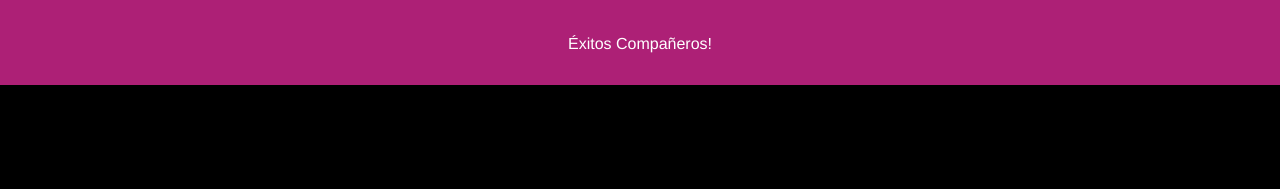
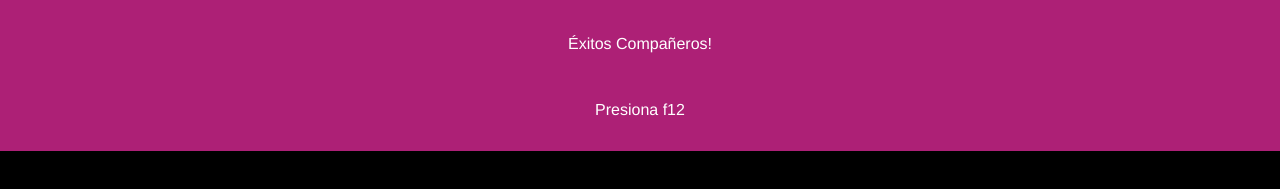
Before and after one commit to maramarkxd1/10-HACKATON, a plain HTML site: page index.html in a window 1280 px wide. Shown: the part 221-410 px from the top of the page. Drawn offline with Linux system fonts and the light colour scheme.

Commit message:
edit index.html

```diff
--- a/index.html
+++ b/index.html
@@ -12,6 +12,7 @@
     <div class="container">
         <h1 class="tittle">10 HACKATON</h1>
         <p class="quest">Éxitos Compañeros!</p>
+        <p class="quest">Presiona f12</p>
     </div>
     <script src="./app.js"></script>
 </body>
```
